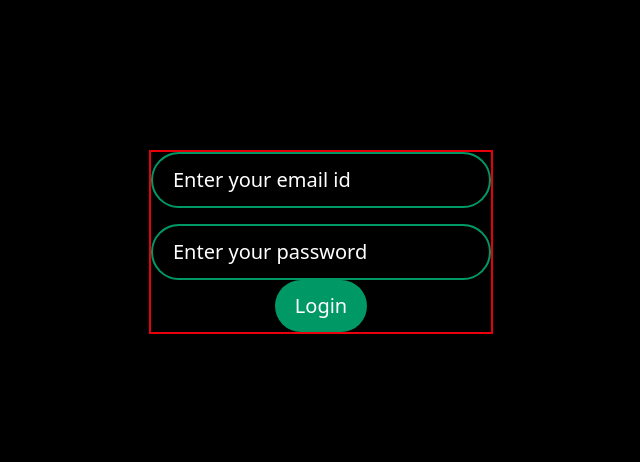
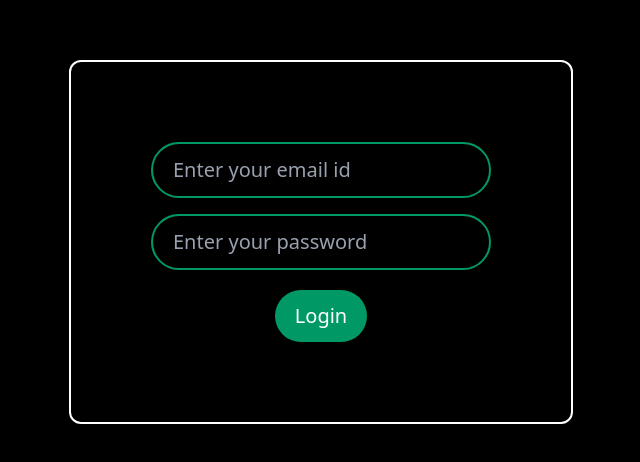
Before and after one commit to samikshapawar08/Employee-Management-System, a React (Vite) app: page / in a window 1280 px wide. Shown: the part 158-620 px from the top of the page, without its empty margins (319-959 px from the left). Built offline with nearby package versions, Linux system fonts and the light colour scheme.

Commit message:
second commit

```diff
--- a/src/components/Auth/Login.jsx
+++ b/src/components/Auth/Login.jsx
@@ -1,15 +1,32 @@
 import React from 'react'
+import { useState } from 'react'
 
 const Login = () => {
+
+  const[email, setEmail]= useState('')
+  const [password, setpassword] = useState('')
+  const submitHandler = (e)=>{
+    e.preventDefault()
+    console.log("form submitted")
+
+  }
   return (
     <div className='flex h-screen w-screen items-center justify-center'>
-        <div className='border-2 border-red-600'>
-            <form className="flex flex-col items-center justify-center">
-                <input className="text-black outline-none border-2 border-emerald-600 bg-transparent rounded-full text-xl py-3 px-5 placeholder:text-white"type="email" placeholder="Enter your email id"></input>
-                <input className="text-black outline-none border-2 mt-4 border-emerald-600 bg-transparent rounded-full text-xl py-3 px-5 placeholder:text-white" type="password" placeholder="Enter your password"></input>
-                <button className="text-white outline-none bg-emerald-600 border-none rounded-full text-xl py-3 px-5 placeholder:text-white">Login</button>
-            </form>
-        </div>
+      <div className='border-2 rounded-xl border-emrald-600 p-20'>
+        <form
+        onSubmit={(e)=>{
+          submitHandler(e)
+        }}
+        className='flex flex-col items-center justify-center'>
+          <input
+          onChange={()=>{
+            console.log(e.target.value)
+          }}
+          required className='outline-none bg-transparent border-2 border-emerald-600 text-xl py-3 px-5 rounded-full placeholder:text-gray-400'type="email" placeholder="Enter your email id"></input>
+          <input required className='outline-none mt-4 bg-transparent border-2 border-emerald-600 text-xl py-3 px-5 rounded-full placeholder:text-gray-400'text="password" placeholder="Enter your password"></input>
+          <button className='mt-5 text-white border-none outline-none bg-emerald-600 text-xl py-3 px-5 rounded-full placeholder:text-white'>Login</button>
+        </form>
+      </div>
     </div>
   )
 }
```
